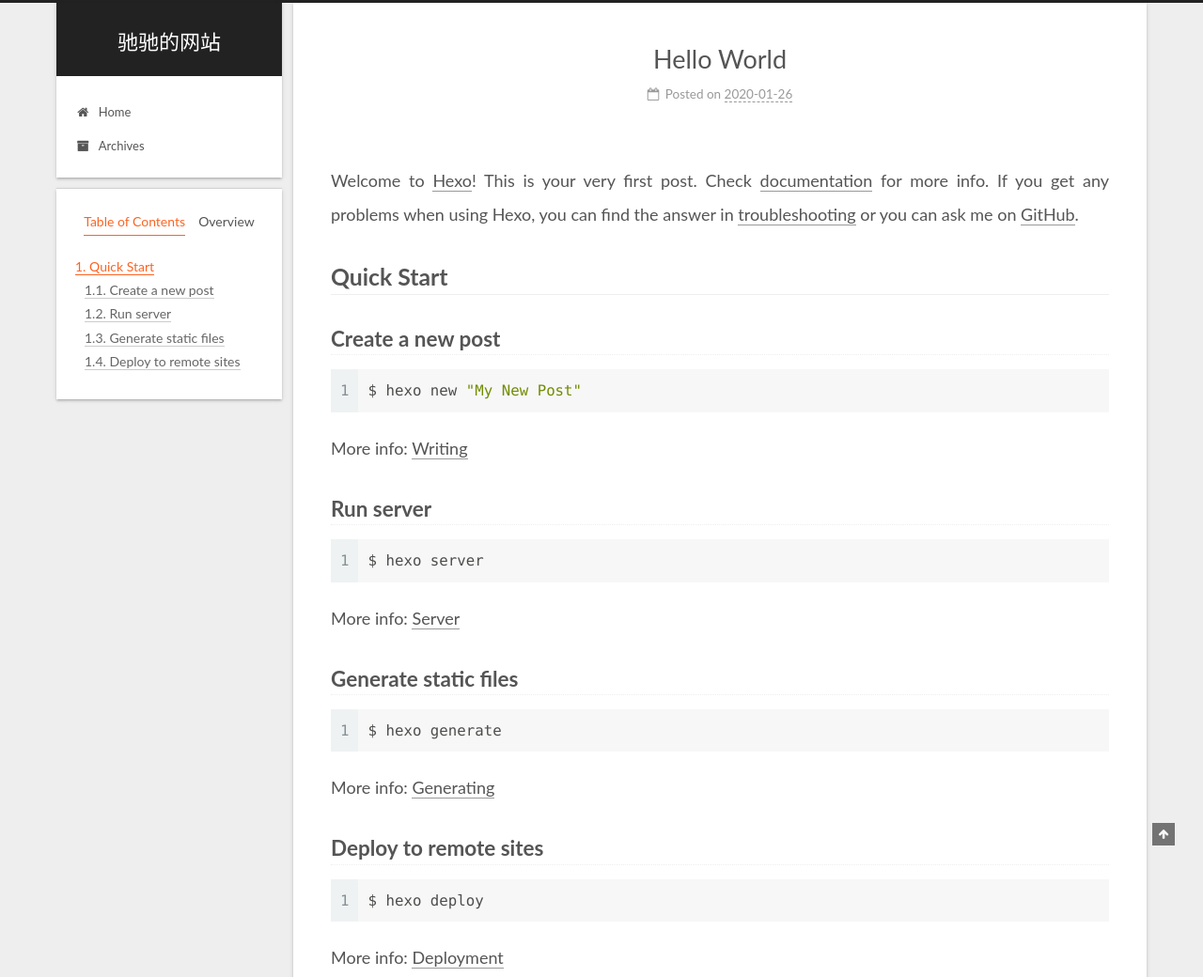
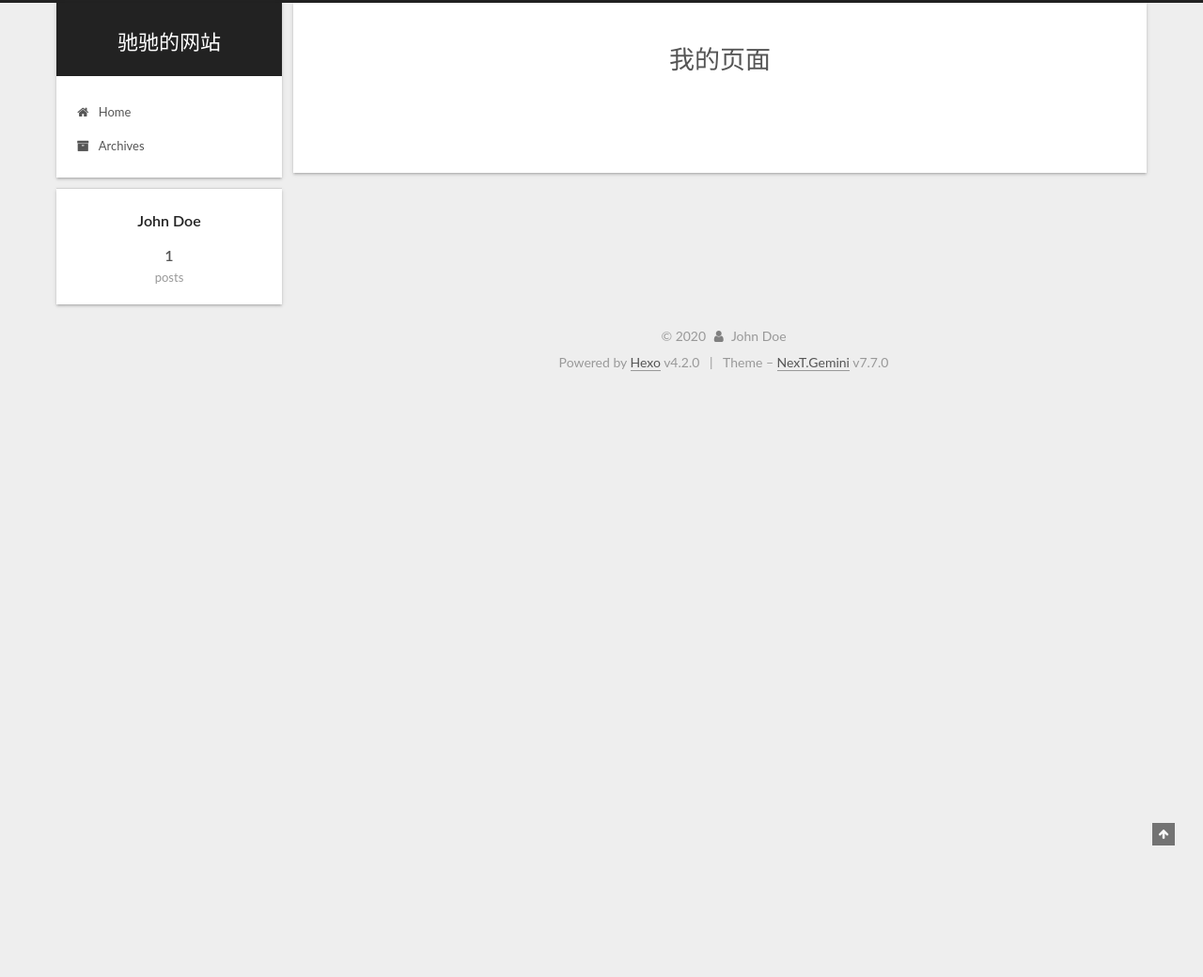
Before and after one commit to BHBL/BHBL.github.io, a plain HTML site: page 我的页面/index.html in a window 1280 px wide. Shown: the top 1040 px of the page at 94% size. After the commit the page ends 800 px from the top, so only its background shows below. Drawn offline with Linux system fonts and the light colour scheme.

Commit message:
Site updated: 2020-01-28 17:18:47

```diff
--- a/css/main.css
+++ b/css/main.css
@@ -1159,7 +1159,7 @@ pre .javascript .function {
 }
 .links-of-author a::before,
 .links-of-author span.exturl::before {
-  background: #deff59;
+  background: #6adf1c;
   border-radius: 50%;
   content: ' ';
   display: inline-block;
--- a/2020/01/26/hello-world/index.html
+++ b/我的页面/index.html
@@ -46,19 +46,17 @@
   };
 </script>
 
-  <meta name="description" content="Welcome to Hexo! This is your very first post. Check documentation for more info. If you get any problems when using Hexo, you can find the answer in troubleshooting or you can ask me on GitHub. Quick">
-<meta property="og:type" content="article">
-<meta property="og:title" content="Hello World">
-<meta property="og:url" content="http://yoursite.com/2020/01/26/hello-world/index.html">
+  <meta property="og:type" content="website">
+<meta property="og:title" content="我的页面">
+<meta property="og:url" content="http://yoursite.com/%E6%88%91%E7%9A%84%E9%A1%B5%E9%9D%A2/index.html">
 <meta property="og:site_name" content="驰驰的网站">
-<meta property="og:description" content="Welcome to Hexo! This is your very first post. Check documentation for more info. If you get any problems when using Hexo, you can find the answer in troubleshooting or you can ask me on GitHub. Quick">
 <meta property="og:locale" content="en_US">
-<meta property="article:published_time" content="2020-01-26T05:30:39.165Z">
-<meta property="article:modified_time" content="2020-01-26T05:30:39.165Z">
+<meta property="article:published_time" content="2020-01-27T06:31:53.000Z">
+<meta property="article:modified_time" content="2020-01-27T06:31:53.000Z">
 <meta property="article:author" content="John Doe">
 <meta name="twitter:card" content="summary">
 
-<link rel="canonical" href="http://yoursite.com/2020/01/26/hello-world/">
+<link rel="canonical" href="http://yoursite.com/%E6%88%91%E7%9A%84%E9%A1%B5%E9%9D%A2/">
 
 
 <script id="page-configurations">
@@ -66,11 +64,12 @@
   CONFIG.page = {
     sidebar: "",
     isHome: false,
-    isPost: true
+    isPost: false
   };
 </script>
 
-  <title>Hello World | 驰驰的网站</title>
+  <title>我的页面 | 驰驰的网站
+  </title>
 
 
 
@@ -161,6 +160,8 @@
         <div class="content-wrap">
 
 
+
+
           <div class="content">
 
 
@@ -168,73 +169,30 @@
 
 
 
-  <article itemscope itemtype="http://schema.org/Article" class="post-block " lang="en">
-    <link itemprop="mainEntityOfPage" href="http://yoursite.com/2020/01/26/hello-world/">
+    <div class="post-block" lang="en">
+      <header class="post-header">
 
-    <span hidden itemprop="author" itemscope itemtype="http://schema.org/Person">
-      <meta itemprop="image" content="/images/avatar.gif">
-      <meta itemprop="name" content="John Doe">
-      <meta itemprop="description" content="">
-    </span>
+<h1 class="post-title" itemprop="name headline">我的页面
+</h1>
 
-    <span hidden itemprop="publisher" itemscope itemtype="http://schema.org/Organization">
-      <meta itemprop="name" content="驰驰的网站">
-    </span>
-      <header class="post-header">
-        <h1 class="post-title" itemprop="name headline">
-          Hello World
-        </h1>
-
-        <div class="post-meta">
-            <span class="post-meta-item">
-              <span class="post-meta-item-icon">
-                <i class="fa fa-calendar-o"></i>
-              </span>
-              <span class="post-meta-item-text">Posted on</span>
-
-              <time title="Created: 2020-01-26 13:30:39" itemprop="dateCreated datePublished" datetime="2020-01-26T13:30:39+08:00">2020-01-26</time>
-            </span>
+<div class="post-meta">
 
 
+</div>
 
-        </div>
-      </header>
+</header>
 
 
 
 
-    <div class="post-body" itemprop="articleBody">
+      <div class="post-body">
+
+      </div>
 
 
-        <p>Welcome to <a href="https://hexo.io/" target="_blank" rel="noopener">Hexo</a>! This is your very first post. Check <a href="https://hexo.io/docs/" target="_blank" rel="noopener">documentation</a> for more info. If you get any problems when using Hexo, you can find the answer in <a href="https://hexo.io/docs/troubleshooting.html" target="_blank" rel="noopener">troubleshooting</a> or you can ask me on <a href="https://github.com/hexojs/hexo/issues" target="_blank" rel="noopener">GitHub</a>.</p>
-<h2 id="Quick-Start"><a href="#Quick-Start" class="headerlink" title="Quick Start"></a>Quick Start</h2><h3 id="Create-a-new-post"><a href="#Create-a-new-post" class="headerlink" title="Create a new post"></a>Create a new post</h3><figure class="highlight bash"><table><tr><td class="gutter"><pre><span class="line">1</span><br></pre></td><td class="code"><pre><span class="line">$ hexo new <span class="string">"My New Post"</span></span><br></pre></td></tr></table></figure>
-
-<p>More info: <a href="https://hexo.io/docs/writing.html" target="_blank" rel="noopener">Writing</a></p>
-<h3 id="Run-server"><a href="#Run-server" class="headerlink" title="Run server"></a>Run server</h3><figure class="highlight bash"><table><tr><td class="gutter"><pre><span class="line">1</span><br></pre></td><td class="code"><pre><span class="line">$ hexo server</span><br></pre></td></tr></table></figure>
-
-<p>More info: <a href="https://hexo.io/docs/server.html" target="_blank" rel="noopener">Server</a></p>
-<h3 id="Generate-static-files"><a href="#Generate-static-files" class="headerlink" title="Generate static files"></a>Generate static files</h3><figure class="highlight bash"><table><tr><td class="gutter"><pre><span class="line">1</span><br></pre></td><td class="code"><pre><span class="line">$ hexo generate</span><br></pre></td></tr></table></figure>
-
-<p>More info: <a href="https://hexo.io/docs/generating.html" target="_blank" rel="noopener">Generating</a></p>
-<h3 id="Deploy-to-remote-sites"><a href="#Deploy-to-remote-sites" class="headerlink" title="Deploy to remote sites"></a>Deploy to remote sites</h3><figure class="highlight bash"><table><tr><td class="gutter"><pre><span class="line">1</span><br></pre></td><td class="code"><pre><span class="line">$ hexo deploy</span><br></pre></td></tr></table></figure>
-
-<p>More info: <a href="https://hexo.io/docs/one-command-deployment.html" target="_blank" rel="noopener">Deployment</a></p>
 
     </div>
 
-
-
-
-
-      <footer class="post-footer">
-
-
-
-
-
-      </footer>
-
-  </article>
 
 
 
@@ -290,7 +248,6 @@
 
       <!--noindex-->
       <div class="post-toc-wrap sidebar-panel">
-          <div class="post-toc motion-element"><ol class="nav"><li class="nav-item nav-level-2"><a class="nav-link" href="#Quick-Start"><span class="nav-number">1.</span> <span class="nav-text">Quick Start</span></a><ol class="nav-child"><li class="nav-item nav-level-3"><a class="nav-link" href="#Create-a-new-post"><span class="nav-number">1.1.</span> <span class="nav-text">Create a new post</span></a></li><li class="nav-item nav-level-3"><a class="nav-link" href="#Run-server"><span class="nav-number">1.2.</span> <span class="nav-text">Run server</span></a></li><li class="nav-item nav-level-3"><a class="nav-link" href="#Generate-static-files"><span class="nav-number">1.3.</span> <span class="nav-text">Generate static files</span></a></li><li class="nav-item nav-level-3"><a class="nav-link" href="#Deploy-to-remote-sites"><span class="nav-number">1.4.</span> <span class="nav-text">Deploy to remote sites</span></a></li></ol></li></ol></div>
       </div>
       <!--/noindex-->
 
```
